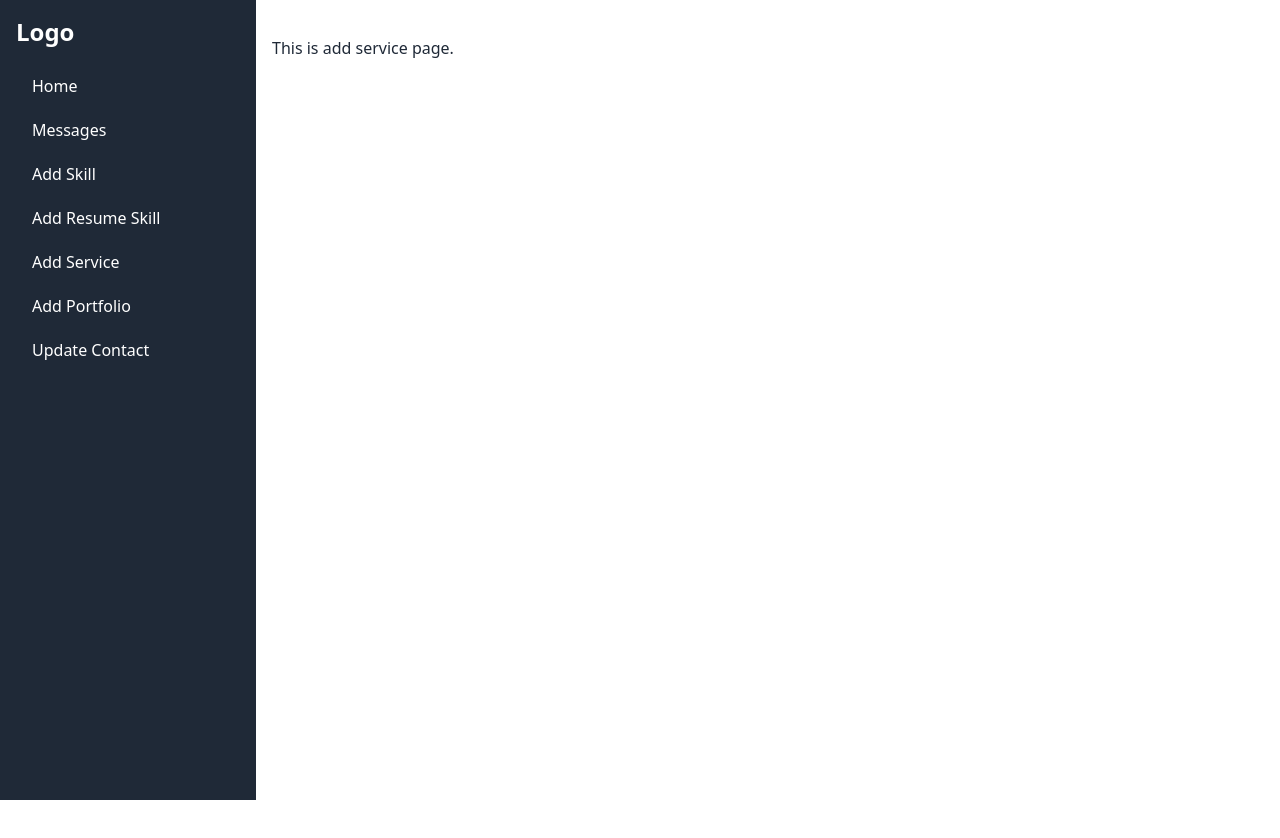
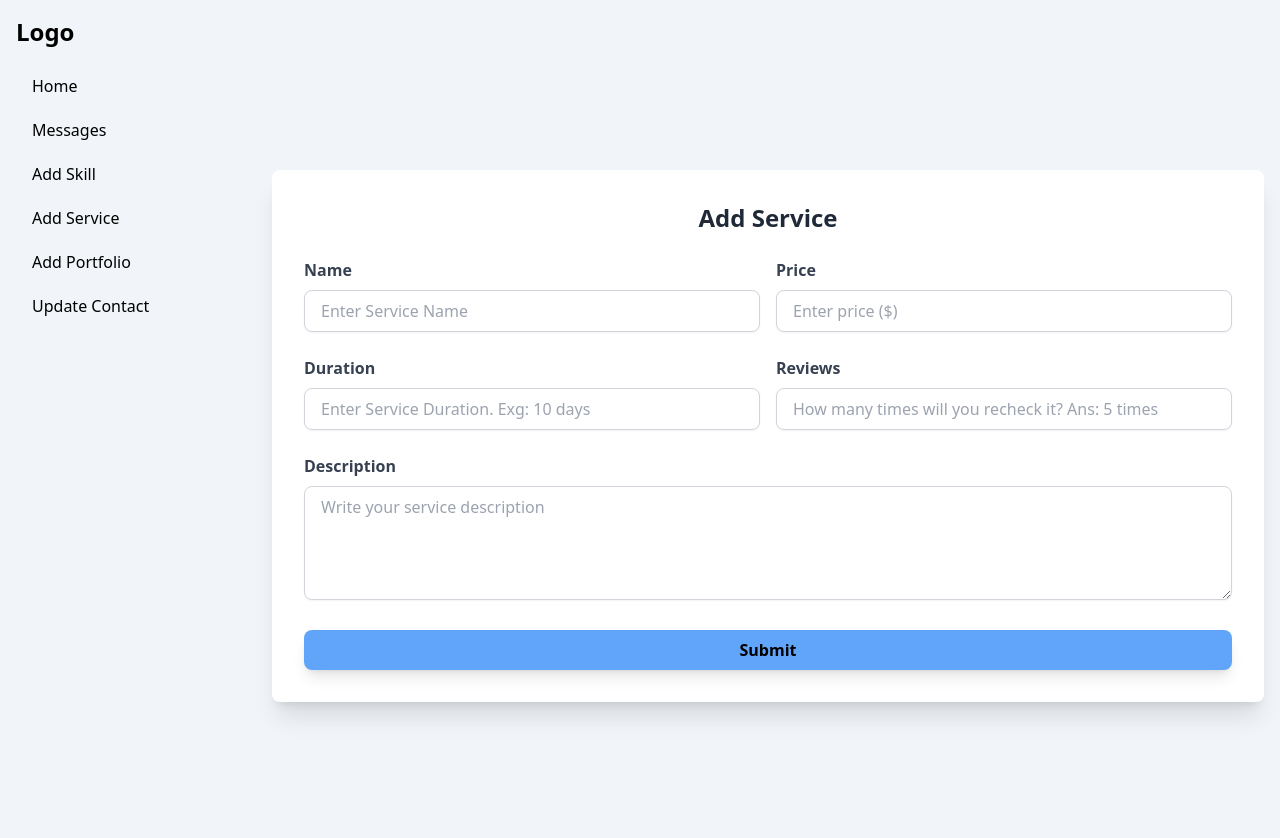
Before and after one commit to Hasanul-Alam/my-portfolio, a React (Vite) app: page /dashboard/add-service in a window 1280 px wide. Shown: the top 838 px of the page. Before the commit the page ends 800 px from the top, so only its background shows below. Built offline with nearby package versions, Linux system fonts and the light colour scheme; no server answers.

Commit message:
Add skill is done

```diff
--- /dev/null
+++ b/src/hooks/useSkills.jsx
@@ -0,0 +1,14 @@
+import axios from "axios";
+import { useEffect, useState } from "react";
+
+const useSkills = () => {
+  const [skills, setSkills] = useState([]);
+  useEffect(() => {
+    axios
+      .get("http://localhost:5000/add-skill")
+      .then((res) => setSkills(res.data));
+  }, []);
+  return [skills];
+};
+
+export default useSkills;
--- a/src/pages/Dashboard/AddService/AddService.jsx
+++ b/src/pages/Dashboard/AddService/AddService.jsx
@@ -1,11 +1,120 @@
-
+import { useForm } from "react-hook-form";
+import axios from "axios";
+import Swal from "sweetalert2";
 
 const AddService = () => {
-    return (
-        <div>
-            <h2>This is add service page.</h2>
-        </div>
-    );
+  const { register, handleSubmit, reset } = useForm();
+
+  const handleAddService = (data) => {
+    axios.post("http://localhost:5000/add-service", data).then((res) => {
+      if (res.data.insertedId) {
+        Swal.fire({
+          title: "Added",
+          text: "Service has been added successfully.",
+          icon: "success",
+        });
+        reset();
+      }
+    });
+  };
+  return (
+    <div className="min-h-screen flex items-center justify-center">
+      <div className="bg-white shadow-xl rounded-lg p-8 w-[60%] w-full">
+        <h2 className="text-2xl font-bold text-gray-800 mb-6 text-center">
+          Add Service
+        </h2>
+        <form onSubmit={handleSubmit(handleAddService)} className="space-y-6">
+          <div className="flex gap-4">
+            <div className="w-full">
+              <label
+                className="block text-gray-700 font-semibold mb-2"
+                htmlFor="name"
+              >
+                Name
+              </label>
+              <input
+                {...register("name")}
+                type="text"
+                id="name"
+                className="w-full px-4 py-2 border border-gray-300 rounded-lg shadow-sm focus:outline-none focus:ring-2 bg-white"
+                placeholder="Enter Service Name"
+              />
+            </div>
+            <div className="w-full">
+              <label
+                className="block text-gray-700 font-semibold mb-2"
+                htmlFor="price"
+              >
+                Price
+              </label>
+              <input
+                {...register("price")}
+                type="number"
+                id="price"
+                className="w-full px-4 py-2 border border-gray-300 rounded-lg shadow-sm focus:outline-none focus:ring-2   bg-white"
+                placeholder="Enter price ($)"
+              />
+            </div>
+          </div>
+          <div className="flex gap-4">
+            <div className="w-full">
+              <label
+                className="block text-gray-700 font-semibold mb-2"
+                htmlFor="duration"
+              >
+                Duration
+              </label>
+              <input
+                {...register("duration")}
+                type="text"
+                id="duration"
+                className="w-full px-4 py-2 border border-gray-300 rounded-lg shadow-sm focus:outline-none focus:ring-2 bg-white"
+                placeholder="Enter Service Duration. Exg: 10 days"
+              />
+            </div>
+            <div className="w-full">
+              <label
+                className="block text-gray-700 font-semibold mb-2"
+                htmlFor="reviews"
+              >
+                Reviews
+              </label>
+              <input
+                {...register("reviews")}
+                type="text"
+                id="reviews"
+                className="w-full px-4 py-2 border border-gray-300 rounded-lg shadow-sm focus:outline-none focus:ring-2   bg-white"
+                placeholder="How many times will you recheck it? Ans: 5 times"
+              />
+            </div>
+          </div>
+
+          <div>
+            <label
+              className="block text-gray-700 font-semibold mb-2"
+              htmlFor="message"
+            >
+              Description
+            </label>
+            <textarea
+              {...register("description")}
+              id="description"
+              className="w-full px-4 py-2 border border-gray-300 rounded-lg shadow-sm focus:outline-none focus:ring-2   bg-white"
+              rows="4"
+              placeholder="Write your service description"
+            ></textarea>
+          </div>
+
+          <button
+            type="submit"
+            className="w-full text-black bg-blue-400 font-semibold py-2 px-4 rounded-lg shadow-lg transform hover:scale-105 transition-transform"
+          >
+            Submit
+          </button>
+        </form>
+      </div>
+    </div>
+  );
 };
 
 export default AddService;
--- a/src/pages/Dashboard/AddSkill/AddSkill.jsx
+++ b/src/pages/Dashboard/AddSkill/AddSkill.jsx
@@ -1,17 +1,136 @@
-import { useEffect, useState } from "react";
 import { CiEdit } from "react-icons/ci";
 import { FaRegTrashCan } from "react-icons/fa6";
+import useSkills from "../../../hooks/useSkills";
+import { useForm } from "react-hook-form";
+import axios from "axios";
+import Swal from "sweetalert2";
+
 const AddSkill = () => {
-    const [skills, setSkills] = useState([]);
-    const handleEdit = (id) => {
-        console.log(id)
-    }
-    const handleDelete = (id) => {
-        console.log(id)
-    }
+  const [skills] = useSkills();
+  const { register, handleSubmit, reset } = useForm();
+
+  const handleEdit = (id) => {
+    console.log(id);
+  };
+
+  const handleDelete = (id) => {
+    Swal.fire({
+      title: "Are you sure?",
+      text: "You won't be able to revert this!",
+      icon: "warning",
+      showCancelButton: true,
+      confirmButtonColor: "#3085d6",
+      cancelButtonColor: "#d33",
+      confirmButtonText: "Yes, delete it!",
+    }).then((result) => {
+      if (result.isConfirmed) {
+        axios.delete(`http://localhost:5000/add-skill/${id}`).then((res) => {
+          if (res.data.deletedCount > 0) {
+            Swal.fire({
+              title: "Deleted!",
+              text: "Your skill has been deleted.",
+              icon: "success",
+            });
+          }
+        });
+      }
+    });
+  };
+
+  const handleAddSkill = (data) => {
+    axios.post("http://localhost:5000/add-skill", data).then((res) => {
+      if (res.data.insertedId) {
+        Swal.fire("Skill added successfully");
+        reset();
+      }
+    });
+  };
+
   return (
     <>
+      <div className="">
+        <h2 className="text-center text-2xl text-black my-10 font-semibold">
+          <span className="border-b-2 border-blue-600 px-2">Your Skills</span>
+        </h2>
+        <table className="min-w-full bg-slate-300 text-black">
+          <thead className="bg-gray-200 text-center">
+            <tr>
+              <th className="py-2 px-4 border">Name</th>
+              <th className="py-2 px-4 border">Progress</th>
+              <th className="py-2 px-4 border">Project Link</th>
+              <th className="py-2 px-4 border">Action</th>
+            </tr>
+          </thead>
+          <tbody className="text-center">
+            {skills.map((skill) => (
+              <tr key={skill._id}>
+                <td className="py-2 px-4 border">{skill.name}</td>
+                <td className="py-2 px-4 border">{skill.progress}%</td>
+                <td className="py-2 px-4 border">
+                  <a target="blank" href={skill.link}>
+                    {skill.link}
+                  </a>
+                </td>
+                <td className="py-2 px-4 border flex gap-2">
+                  <button
+                    onClick={() => handleEdit(skill._id)}
+                    className="inline-block bg-green-600 p-3 mx-2 rounded-lg"
+                  >
+                    <CiEdit />
+                  </button>
+                  <button
+                    onClick={() => handleDelete(skill._id)}
+                    className="inline-block bg-red-600 p-3 mx-2 rounded-lg"
+                  >
+                    <FaRegTrashCan />
+                  </button>
+                </td>
+              </tr>
+            ))}
+            {/* Add more rows as needed */}
+          </tbody>
+        </table>
 
+        {/* Add skill Form */}
+        <div className="py-5 w-[95%] mx-auto">
+          <h2 className="text-center text-2xl text-black my-10 font-semibold">
+            <span className="border-b-2 border-blue-600 px-2">Add Skill</span>
+          </h2>
+          <form onSubmit={handleSubmit(handleAddSkill)} action="">
+            <div className="grid grid-cols-2 gap-4 max-md:grid-cols-1">
+              <input
+                {...register("name")}
+                type="text"
+                placeholder="Skill Name"
+                className="input input-bordered input-primary w-full bg-white text-black"
+                required
+              />
+              <input
+                {...register("progress")}
+                type="number"
+                placeholder="Progress"
+                className="input input-bordered input-primary w-full bg-white text-black"
+                required
+              />
+            </div>
+            <input
+              {...register("link")}
+              type="text"
+              placeholder="Project Link"
+              className="input input-bordered input-primary w-full bg-white text-black my-5"
+              required
+            />
+            <div className="text-center mt-5">
+              <button
+                type="submit"
+                className="btn bg-blue-600 border-0 hover:bg-blue-700 rounded-lg text-white"
+              >
+                Add Skill
+              </button>
+            </div>
+          </form>
+        </div>
+      </div>
     </>
   );
 };
--- a/src/pages/Dashboard/Messages/Messages.jsx
+++ b/src/pages/Dashboard/Messages/Messages.jsx
@@ -41,7 +41,7 @@ const Messages = () => {
   return (
     <>
       <div className="overflow-x-auto">
-        <table className="min-w-full bg-white text-black">
+        <table className="min-w-full bg-slate-300 text-black">
           <thead className="bg-gray-200 text-center">
             <tr>
               <th className="py-2 px-4 border">Name</th>
--- a/src/pages/shared/Navbar/DashboardNavbar.jsx
+++ b/src/pages/shared/Navbar/DashboardNavbar.jsx
@@ -8,12 +8,12 @@ const DashboardNavbar = () => {
     setIsOpen(!isOpen);
   };
   return (
-    <div className="flex">
+    <div className="flex bg-slate-100 text-black">
       {/* Sidebar */}
       <div
         className={`fixed inset-y-0 left-0 transform ${
           isOpen ? "translate-x-0" : "-translate-x-full"
-        } md:relative md:translate-x-0 transition-transform duration-200 ease-in-out bg-gray-800 text-white w-64 p-4 h-screen`}
+        } md:relative md:translate-x-0 transition-transform duration-200 ease-in-out bg-slate-100 text-black w-64 p-4 h-screen`}
       >
         <div className="flex items-center justify-between">
           <h2 className="text-2xl font-bold">Logo</h2>
@@ -26,37 +26,32 @@ const DashboardNavbar = () => {
         </div>
         <nav className="mt-4">
           <Link to="/"
-            className="block py-2.5 px-4 rounded transition duration-200 hover:bg-gray-700"
+            className="block py-2.5 px-4 rounded transition duration-200 hover:bg-slate-300"
           >
             Home
           </Link>
           <Link to="/dashboard/messages"
-            className="block py-2.5 px-4 rounded transition duration-200 hover:bg-gray-700"
+            className="block py-2.5 px-4 rounded transition duration-200 hover:bg-slate-200"
           >
             Messages
           </Link>
           <Link to="/dashboard/add-skill"
-            className="block py-2.5 px-4 rounded transition duration-200 hover:bg-gray-700"
+            className="block py-2.5 px-4 rounded transition duration-200 hover:bg-slate-200"
           >
             Add Skill
           </Link>
-          <Link to="/dashboard/add-resume-skill"
-            className="block py-2.5 px-4 rounded transition duration-200 hover:bg-gray-700"
-          >
-            Add Resume Skill
-          </Link>
           <Link to="/dashboard/add-service"
-            className="block py-2.5 px-4 rounded transition duration-200 hover:bg-gray-700"
+            className="block py-2.5 px-4 rounded transition duration-200 hover:bg-slate-200"
           >
             Add Service
           </Link>
           <Link to="/dashboard/add-portfolio"
-            className="block py-2.5 px-4 rounded transition duration-200 hover:bg-gray-700"
+            className="block py-2.5 px-4 rounded transition duration-200 hover:bg-slate-200"
           >
             Add Portfolio
           </Link>
           <Link to="/dashboard/update-contact"
-            className="block py-2.5 px-4 rounded transition duration-200 hover:bg-gray-700"
+            className="block py-2.5 px-4 rounded transition duration-200 hover:bg-slate-200"
           >
             Update Contact
           </Link>
@@ -64,7 +59,7 @@ const DashboardNavbar = () => {
       </div>
 
       {/* Main content */}
-      <div className="flex-1 p-4">
+      <div className="flex-1 p-4 bg-slate-100 overflow-x-scroll">
         <button
           className="md:hidden text-black focus:outline-none"
           onClick={toggleSidebar}
```
Also changed, not shown: src/pages/Resume/Resume.jsx (+4 -19 lines).
